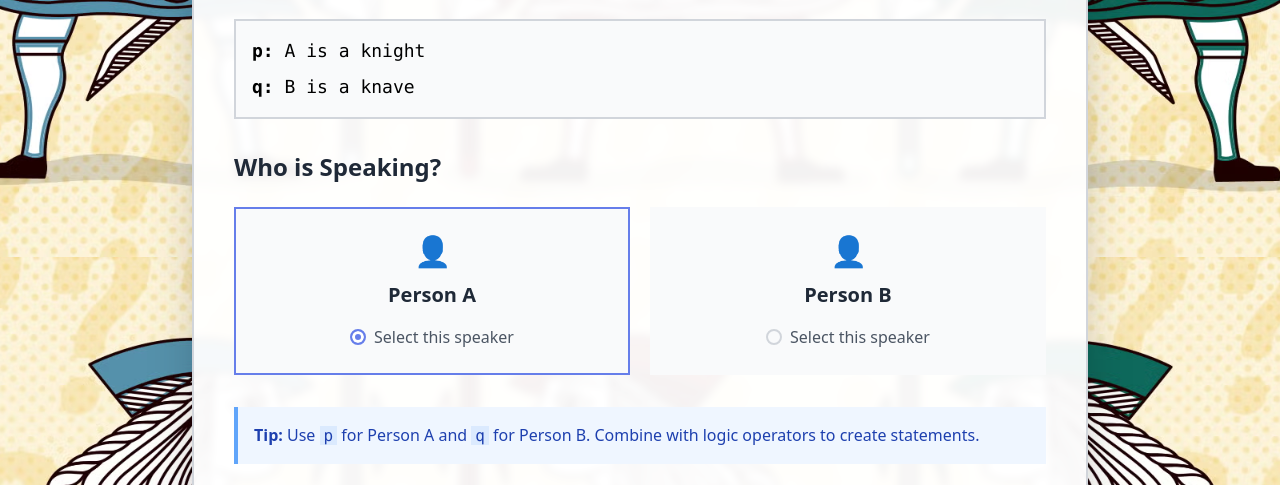
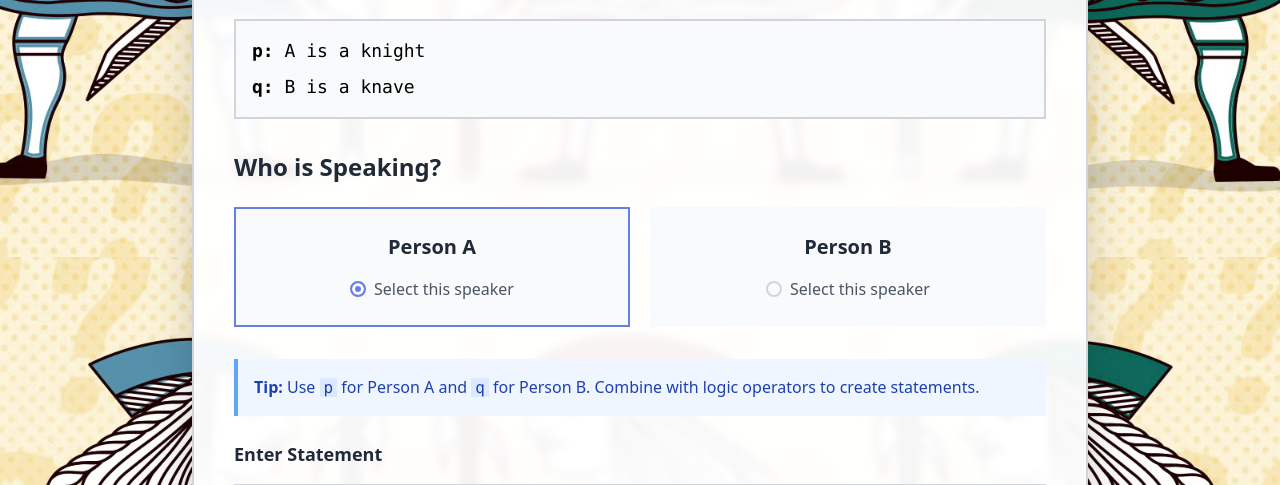
Before and after one commit to onkhida/knights-and-knaves, a Flask app: page / in a window 1280 px wide. Shown: the part 543-1028 px from the top of the page. Run offline with Flask 3, Linux system fonts and the light colour scheme; some libraries are stand-ins or nearby versions.

Commit message:
rm anonymous person emoji in the select speaker block

```diff
--- a/templates/index.html
+++ b/templates/index.html
@@ -143,7 +143,6 @@
                 <div class="grid md:grid-cols-2 gap-5">
                     <div class="speaker-card bg-gray-50 border-2 border-transparent p-6 text-center cursor-pointer transition-all duration-300 hover:shadow-lg"
                         onclick="selectSpeaker('A')">
-                        <div class="text-3xl mb-3">👤</div>
                         <div class="text-xl font-semibold text-gray-800 mb-4">Person A</div>
                         <div class="flex items-center justify-center gap-2">
                             <input type="radio" id="speaker-a" name="speaker" value="A" class="radio-custom" checked>
@@ -152,7 +151,6 @@
                     </div>
                     <div class="speaker-card bg-gray-50 border-2 border-transparent p-6 text-center cursor-pointer transition-all duration-300 hover:shadow-lg"
                         onclick="selectSpeaker('B')">
-                        <div class="text-3xl mb-3">👤</div>
                         <div class="text-xl font-semibold text-gray-800 mb-4">Person B</div>
                         <div class="flex items-center justify-center gap-2">
                             <input type="radio" id="speaker-b" name="speaker" value="B" class="radio-custom">
```
